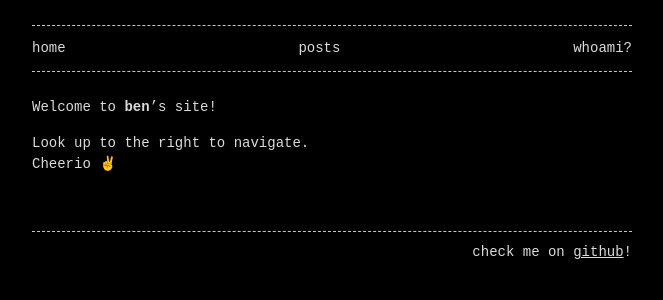
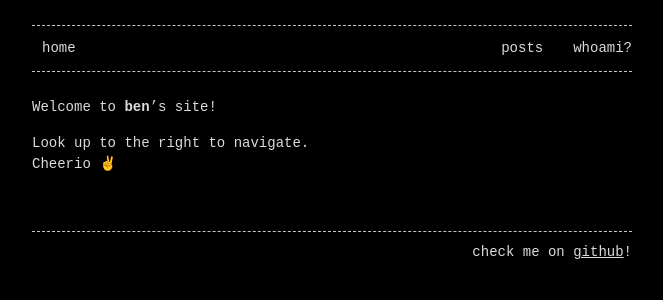
Before and after one commit to 0708090/0708090.github.io, a Jekyll site: the page built from index.md, in a window 1280 px wide. Shown: the top 300 px of the page, without its empty margins (308-971 px from the left). Built offline with Jekyll 4.4.1, drawn with Linux system fonts in a browser that asks for light colours; some web fonts are replaced.

Commit message:
Refactor menu styles for better alignment
Updated menu styles to align home on the left and added gap between items.

```diff
--- a/_sass/base.scss
+++ b/_sass/base.scss
@@ -48,17 +48,24 @@ footer { margin-bottom: 20px; }
  */
 .menu { border-top: var(--border);  border-bottom: var(--border);  margin-bottom: 25px; }
 //.menu ul { margin-top: 12px;  margin-bottom: 12px;  padding-left: 0px;  list-style-type: none;  text-align: right; }
-.menu ul { //to have home on the left
+.menu ul {// home on the left
   margin-top: 12px;
   margin-bottom: 12px;
   padding-left: 0px;
   list-style-type: none;
   display: flex;
   justify-content: space-between;
+  gap: 20px;
 }
+
+.menu ul li {
+  display: inline;
+}
+
 .menu ul li:first-child {
-  margin-left: 0;
-} //end of home left
+  margin-right: auto;
+}
+// end home left
 
 .menu ul li { display: inline;  margin-left: 10px; }
 .menu ul li a { text-decoration: none;  color: var(--text-color); }
```
